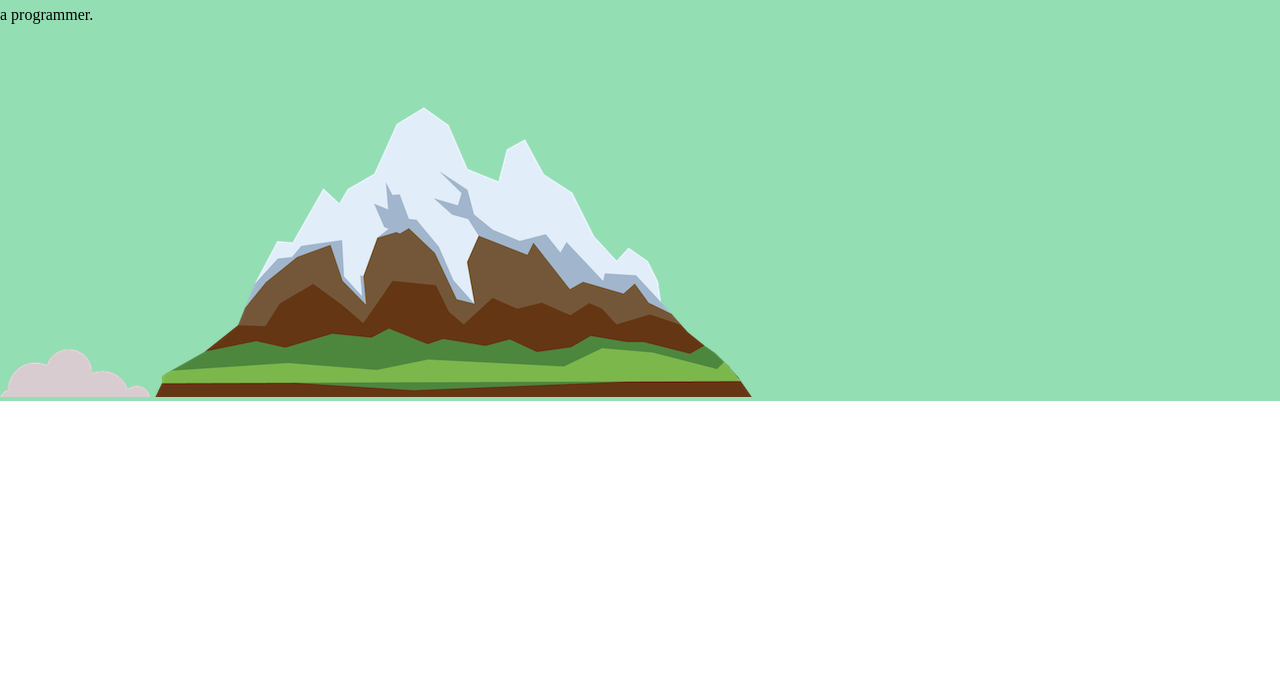
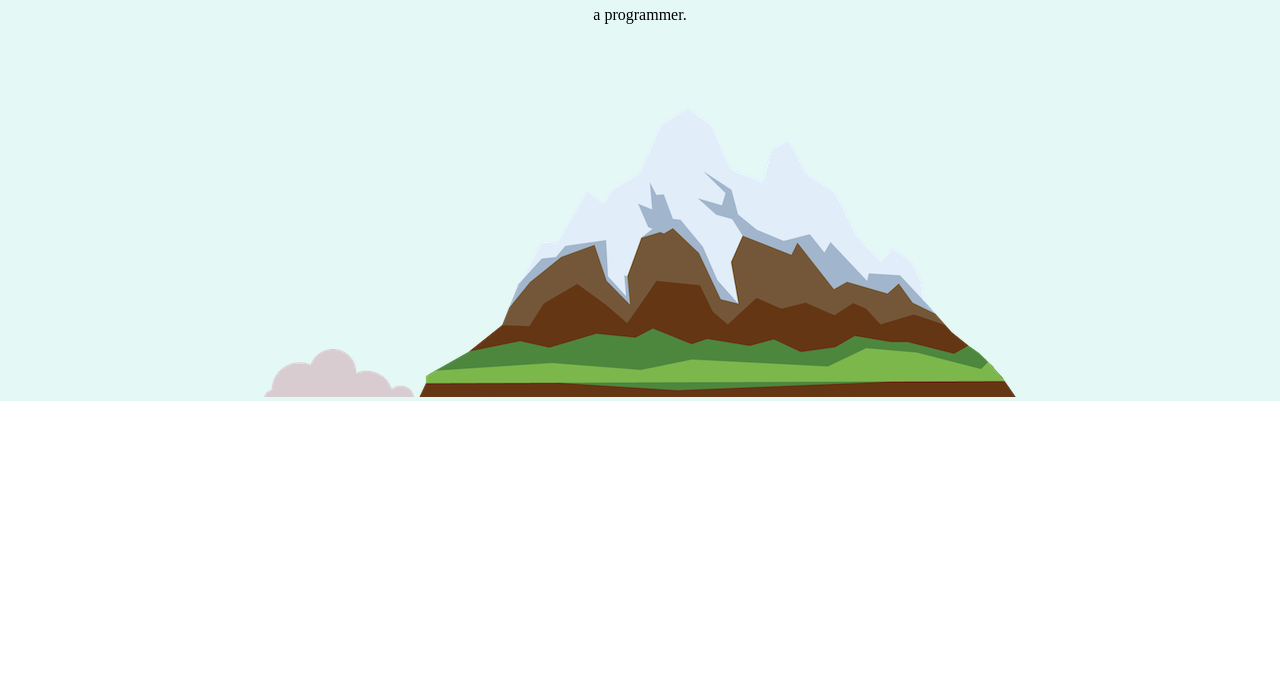
Before and after one commit to imloris/web-development-bootcamp, a plain HTML site: page css - personal site/index.html in a window 1280 px wide. Shown: the part 104-800 px from the top of the page. Drawn offline with Linux system fonts and the light colour scheme.

Commit message:
center css

```diff
--- a/css - personal site/css/styles.css
+++ b/css - personal site/css/styles.css
@@ -3,12 +3,13 @@ div {
 }
 
 body {
-	margin: 0;
+	margin: 0 auto 0 auto;
+	text-align: center;
 }
 h1 {
 	margin-top: 0;
 }
 
 .top-container {
-	background-color: #94deb4;
+	background-color: #e4f9f5;
 }
```
